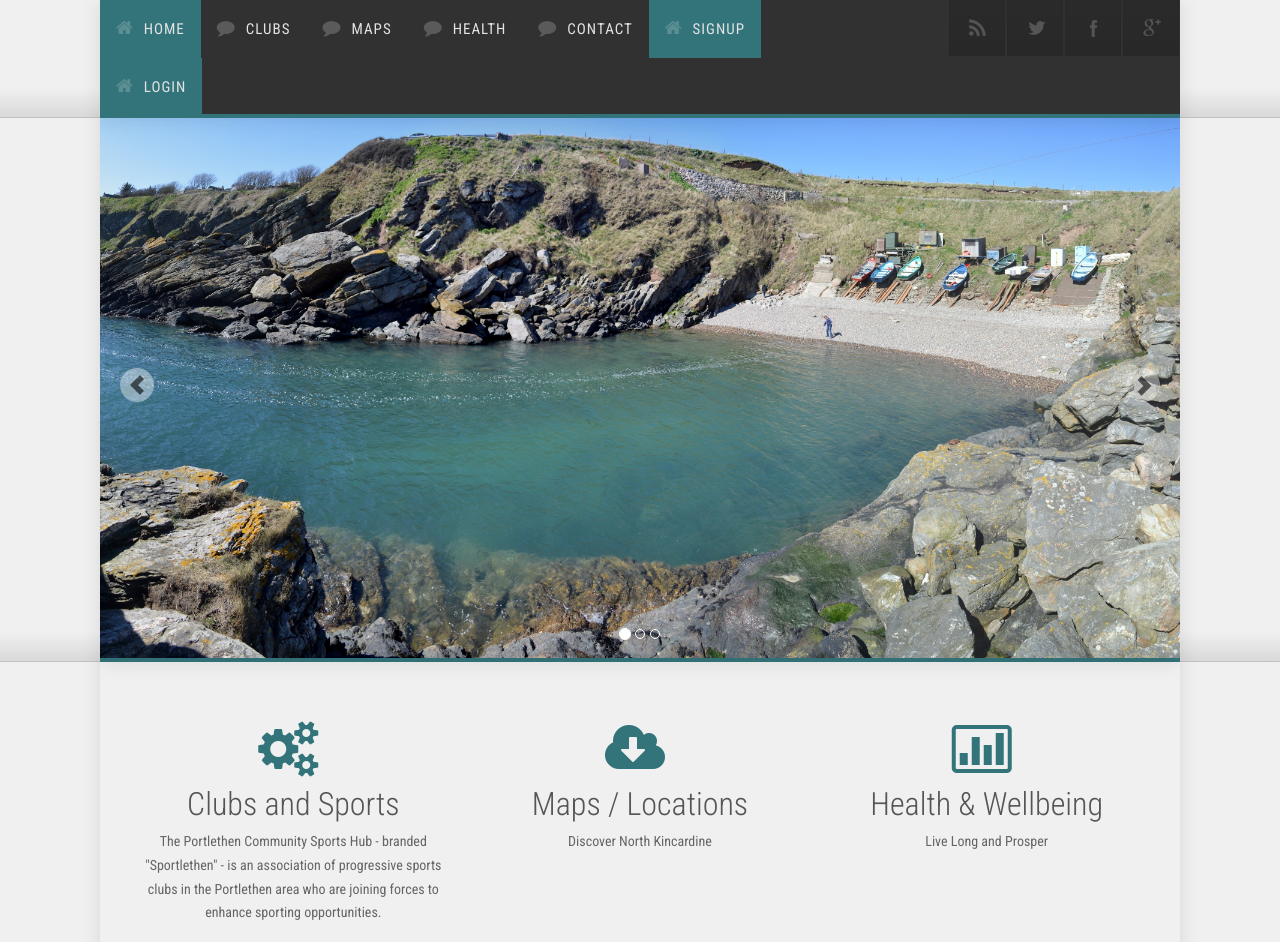
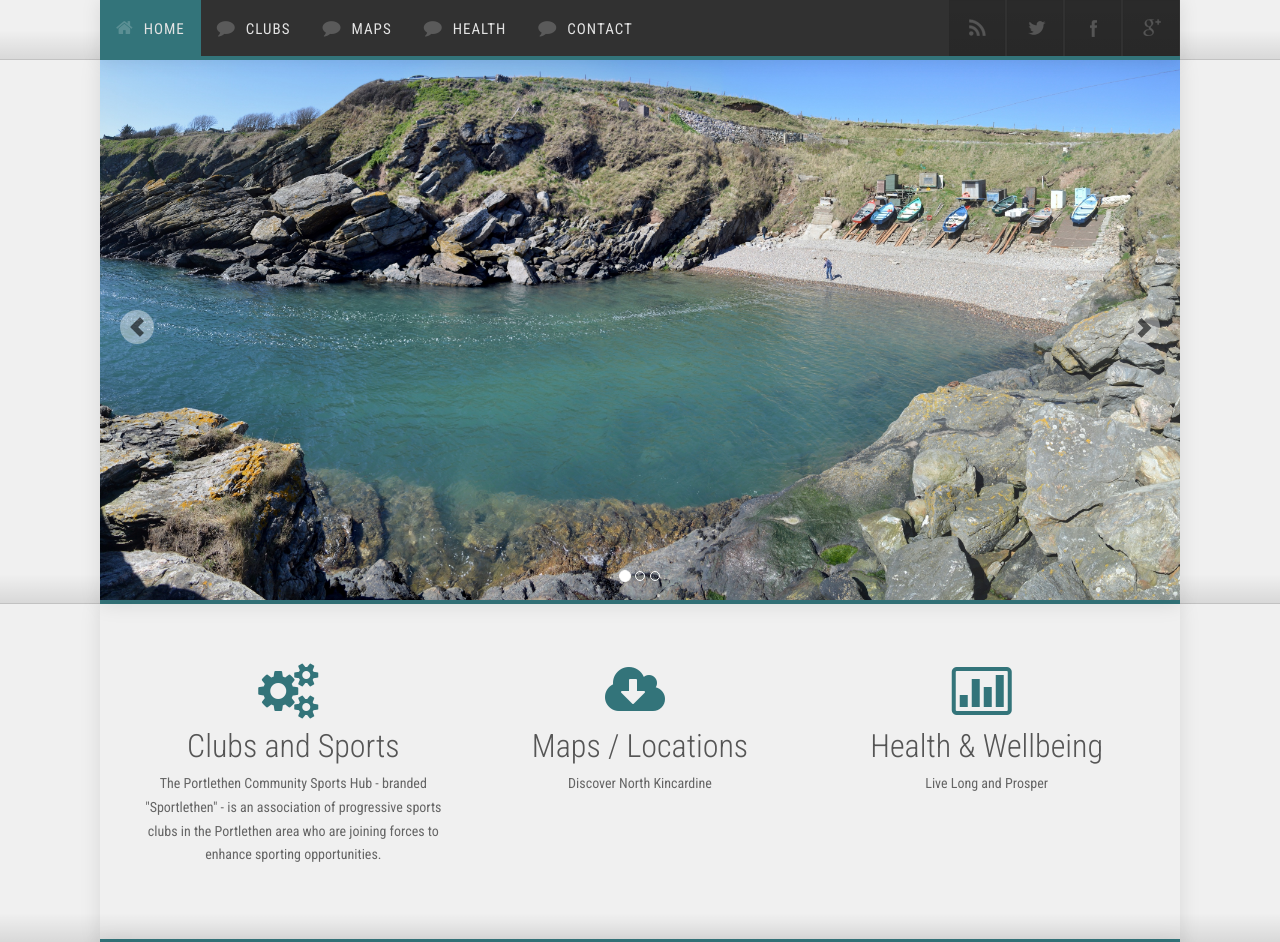
Before and after one commit to GraniteCityGeeks/GoPortlethen, a PHP site: page / in a window 1280 px wide. Shown: the part 130-1072 px from the top of the page. Run offline with PHP 8.4, Linux system fonts and the light colour scheme; some libraries are stand-ins or nearby versions.

Commit message:
naveroni

```diff
--- a/index.php
+++ b/index.php
@@ -77,13 +77,7 @@
                                         <a href="http://side-pardon-3000.codio.io/GoPortlethen/HTML/contact.html" class="fa-comment ">Contact</a>
                                     </li>
 
-                                    <li>
-                                        <a href="test.html" class="fa-home active">Signup</a>
-                                    </li>
 
-                                    <li>
-                                        <a href="test.html" class="fa-home active">Login</a>
-                                    </li>
                                 </ul>
                             </div>
                         </div>
```
